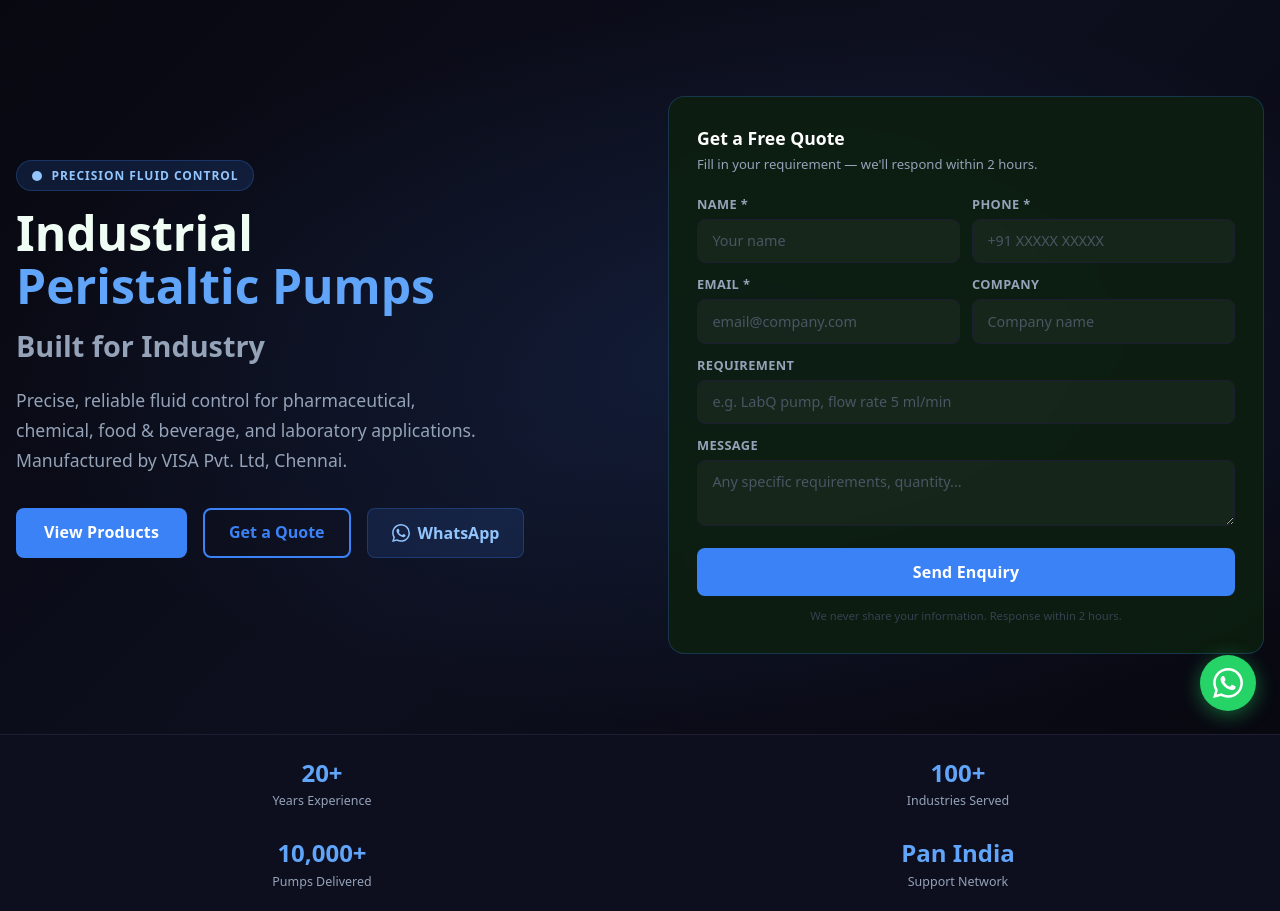
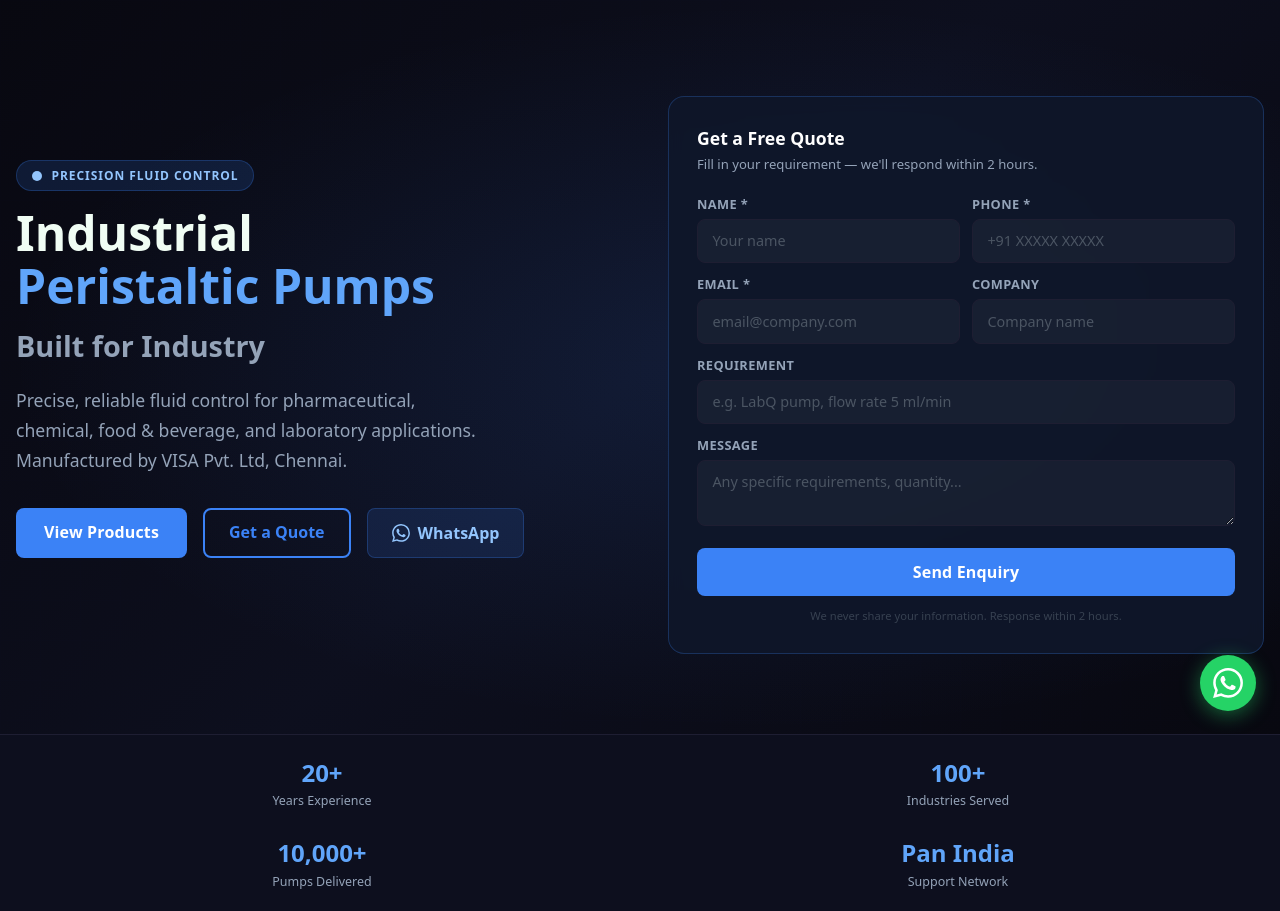
Before and after one commit to rajbharath-v/visa_main_website, a Django app: template pump_site/templates/pump_site/pages/home.html in a window 1280 px wide. Shown: the part 65-976 px from the top of the page. Run offline with Django 5.2, Linux system fonts and the light colour scheme; the template is opened without the code that fills it, so the values that code supplies are empty.

Commit message:
fix: change quote card color from green to dark navy blue on pump site hero
Replaces the green-tinted card background with dark slate (#0f172a)
and blue border so it blends better with the dark theme.

Co-Authored-By: Claude Sonnet 4.6 <noreply@anthropic.com>

```diff
--- a/pump_site/templates/pump_site/pages/home.html
+++ b/pump_site/templates/pump_site/pages/home.html
@@ -45,7 +45,7 @@
       <!-- Hero visual -->
       <div style="display:flex;flex-direction:column;gap:1rem">
         <!-- Quick enquiry form -->
-        <div style="background:rgba(13,31,16,.9);border:1px solid var(--green-border);border-radius:1rem;padding:1.75rem;backdrop-filter:blur(8px)">
+        <div style="background:rgba(15,23,42,.95);border:1px solid rgba(59,130,246,.25);border-radius:1rem;padding:1.75rem;backdrop-filter:blur(8px)">
           <h3 style="color:#fff;font-weight:700;font-size:1.1rem;margin-bottom:.25rem">Get a Free Quote</h3>
           <p style="color:var(--text-muted);font-size:.82rem;margin-bottom:1.25rem">Fill in your requirement — we'll respond within 2 hours.</p>
           <form method="post" action="{% url 'pump_submit_enquiry' %}">
```
